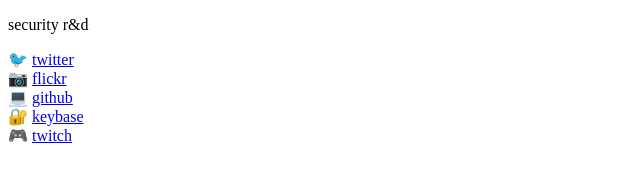
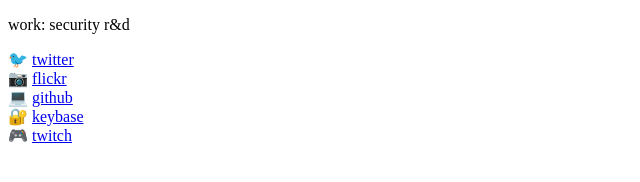
Before and after one commit to grenlith/grenlith.github.io, a plain HTML site: page index.htm in a window 1280 px wide. Shown: the full height of the page, 0-640 px from the left. Drawn offline with Linux system fonts and the light colour scheme.

Commit message:
Update index.htm

```diff
--- a/index.htm
+++ b/index.htm
@@ -9,7 +9,8 @@
     </head>
     <body>
         <p>
-            security r&d<br />
+            work: security r&d<br />
+        </p>
         <p>
             🐦 <a href="https://twitter.com/grenlith">twitter</a><br />
             📷 <a href="https://www.flickr.com/photos/grenlith/">flickr</a><br />
```
